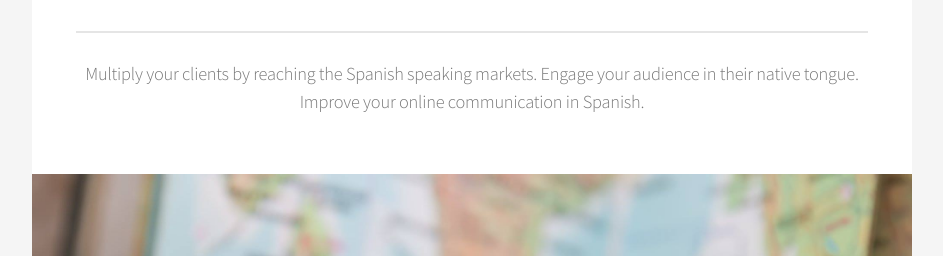
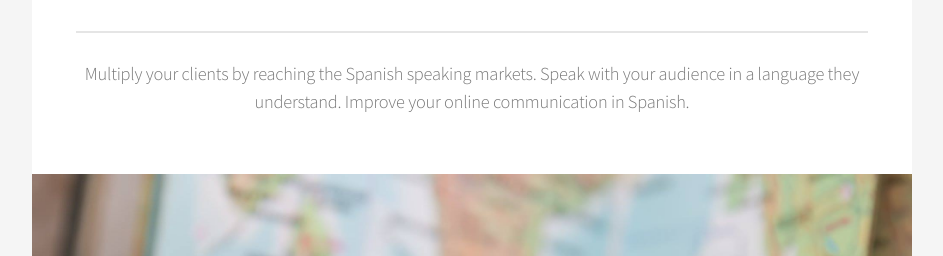
Before and after one commit to mariacolell/mariacolell.github.io, a Jekyll site: the page built from index.html, in a window 1280 px wide and 1400 px high, scrolled down 404 px. Shown: the part 198-454 px from the top of the window, without its empty margins (168-1111 px from the left). Built offline with Jekyll 4.4.1, drawn with Linux system fonts in a browser that asks for light colours; nearby versions of some CDN libraries; library files that are not in the unit come from our copies; some of the changed text lies outside the part shown.

Commit message:
Update index.html

```diff
--- a/index.html
+++ b/index.html
@@ -15,7 +15,7 @@ layout: default
   <section class="box special">
     <header class="major">
       <h2>What can a professional translator<br>do for you and your business?</h2>
-      <p>Multiply your clients by reaching the Spanish speaking markets. Engage your audience in their native tongue. Improve your online communication in Spanish.</p>
+      <p>Multiply your clients by reaching the Spanish speaking markets. Speak with your audience in a language they understand. Improve your online communication in Spanish.</p>
     </header>
     <span class="image featured"><img src="images/the-world-awaits.jpg" alt="" /></span>
   </section>
@@ -42,7 +42,7 @@ layout: default
       <section>
         <span class="icon major fa-globe accent5"></span>
         <h3>Website Localization</h3>
-        <p>Much more than normal translation; adapt your message to the target audience and gain clients from all over the globe. .</p>
+        <p>Much more than normal translation; adapt your message to the target audience and gain clients from all over the globe.</p>
       </section>
     </div>
   </section>
```
